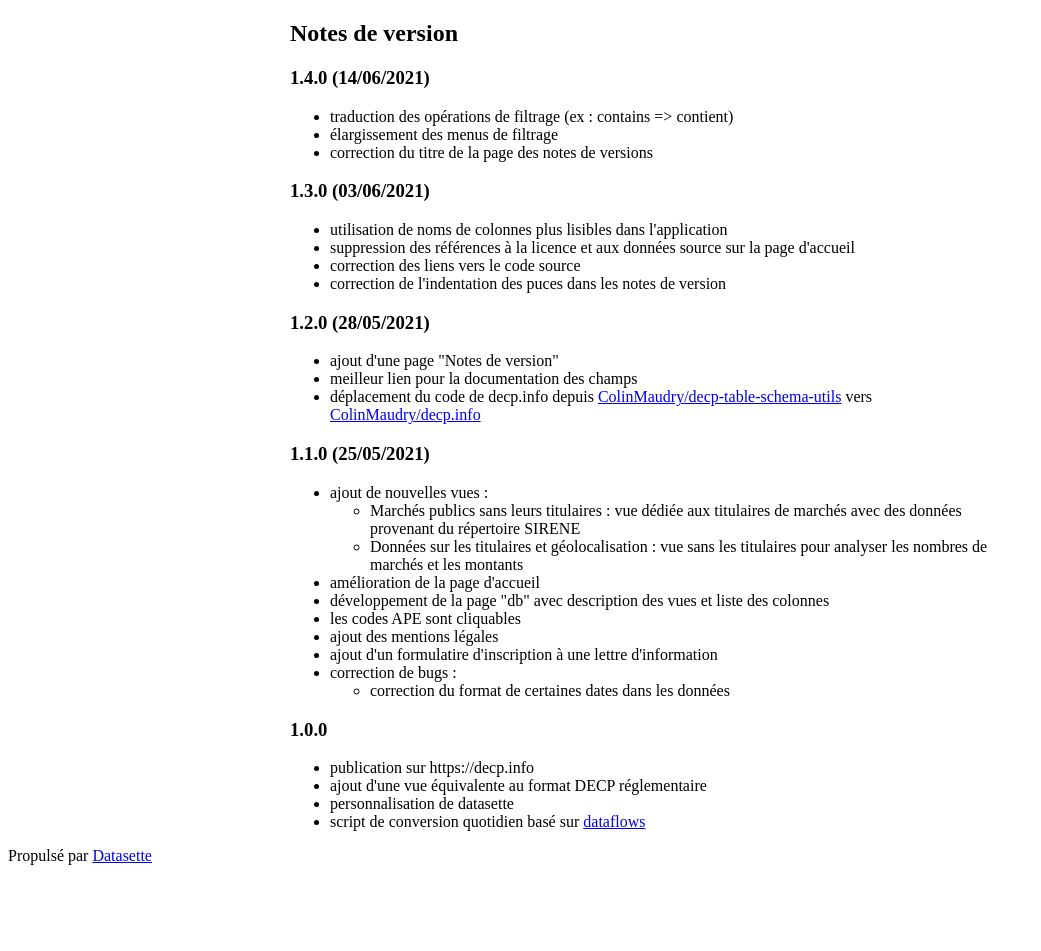
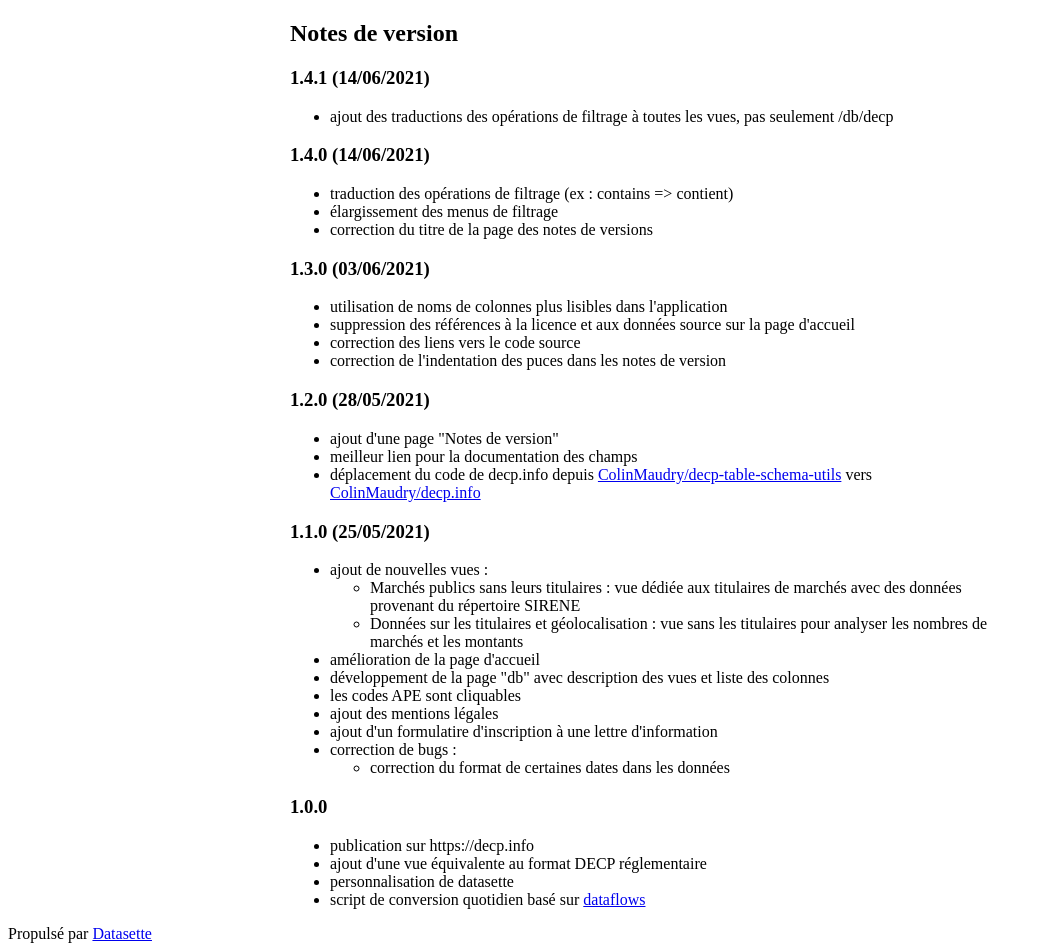
Before and after one commit to ColinMaudry/decp.info, a Python web app: template datasette/templates/pages/versions.html in a window 1280 px wide. Shown: the part 34-985 px from the top of the page, without its empty margins (0-1041 px from the left). Before the commit the page ends 899 px from the top, so only its background shows below. Run offline with Jinja, Linux system fonts and the light colour scheme; the template is opened without the code that fills it, so the values that code supplies are empty.

Commit message:
doc: notes de version 1.4.1

```diff
--- a/datasette/templates/pages/versions.html
+++ b/datasette/templates/pages/versions.html
@@ -10,6 +10,13 @@
 
 <div style="max-width: 700px;margin:auto" class="versions">
     <h1>Notes de version</h1>
+
+
+<h3 id="14114062021">1.4.1 (14/06/2021)</h3>
+
+<ul>
+<li>ajout des traductions des opérations de filtrage à toutes les vues, pas seulement /db/decp</li>
+</ul>
 
 <h3 id="14014062021">1.4.0 (14/06/2021)</h3>
 
```
Also changed, not shown: README.md.
